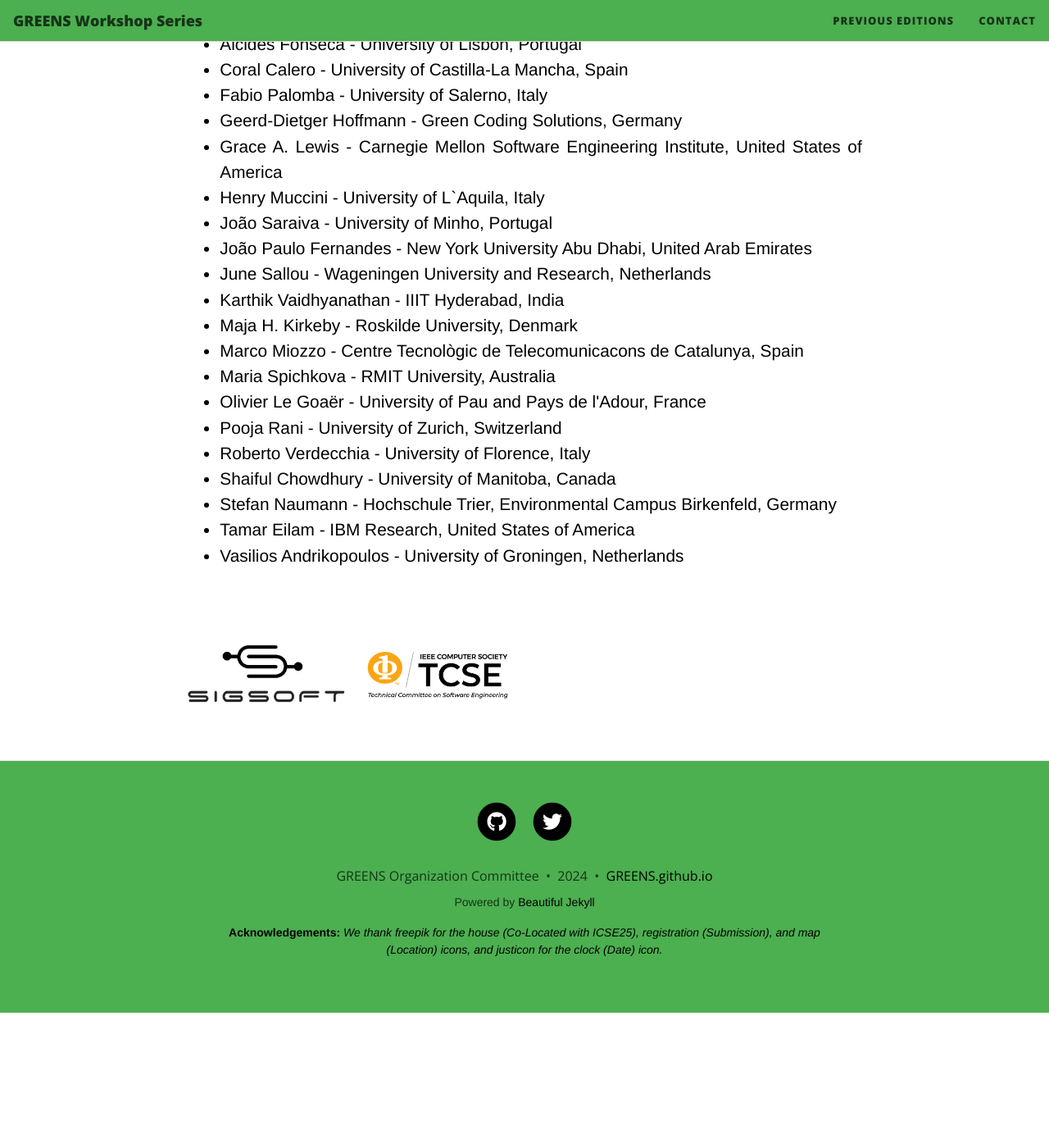
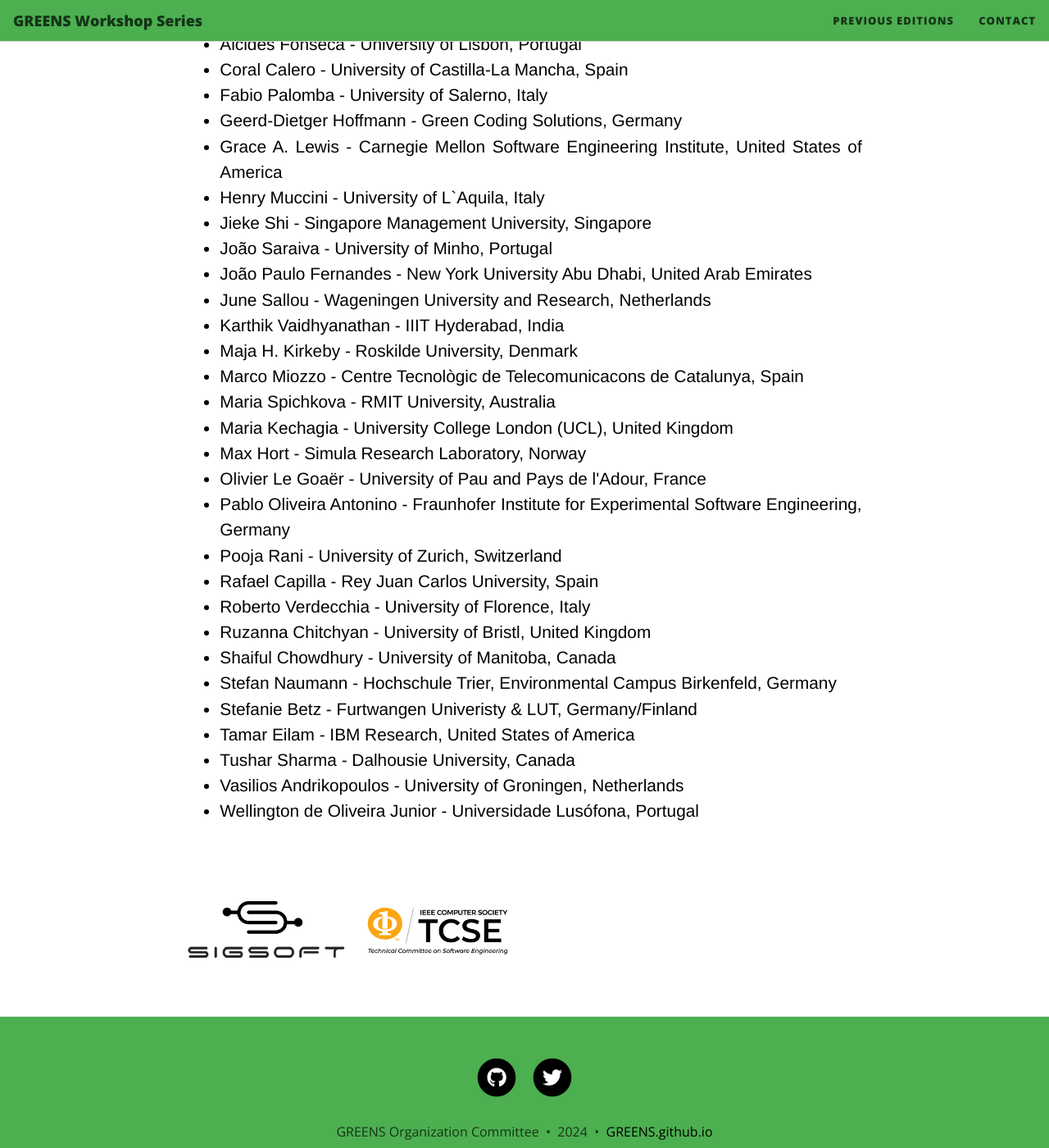
Before and after one commit to greensworkshop/greensworkshop.github.io, a Jekyll site: the page built from index.html, in a window 1280 px wide and 1400 px high, scrolled down 3903 px. Shown: the whole window at 82% size. Built offline with Jekyll 4.4.1, drawn with Linux system fonts in a browser that asks for light colours; nearby versions of some CDN libraries; the list of posts is cut into pages by our own code; before the commit the page ends 5138 px from its top, so only the background shows below that.

Commit message:
update PC

```diff
--- a/index.html
+++ b/index.html
@@ -138,6 +138,7 @@ Catalunya-BarcelonaTech</li>
   <li>Geerd-Dietger Hoffmann - Green Coding Solutions, Germany</li>
   <li>Grace A. Lewis - Carnegie Mellon Software Engineering Institute, United States of America</li>
   <li>Henry Muccini	- University of L`Aquila, Italy </li>
+  <li>Jieke Shi - Singapore Management University, Singapore</li>
   <li>João Saraiva	- University of Minho, Portugal </li>
   <li>João Paulo Fernandes - New York University Abu Dhabi, United Arab Emirates</li>
   <li>June Sallou	- Wageningen University and Research, Netherlands </li>
@@ -145,13 +146,21 @@ Catalunya-BarcelonaTech</li>
   <li>Maja H. Kirkeby	- Roskilde University, Denmark </li>
   <li>Marco Miozzo - Centre Tecnològic de Telecomunicacons de Catalunya, Spain</li>
   <li>Maria Spichkova - RMIT University, Australia</li>
+  <li>Maria Kechagia - University College London (UCL), United Kingdom</li>
+  <li>Max Hort - Simula Research Laboratory, Norway</li>
   <li>Olivier Le Goaër - University of Pau and Pays de l'Adour, France</li>
+  <li>Pablo Oliveira Antonino - Fraunhofer Institute for Experimental Software Engineering, Germany</li>
   <li>Pooja Rani - University of Zurich, Switzerland</li>
+  <li>Rafael Capilla - Rey Juan Carlos University, Spain</li>
   <li>Roberto Verdecchia - University of Florence, Italy</li>
+  <li>Ruzanna	Chitchyan	- University of Bristl, United Kingdom</li>
   <li>Shaiful Chowdhury	- University of Manitoba, Canada</li>
   <li>Stefan Naumann - Hochschule Trier, Environmental Campus Birkenfeld, Germany</li>
+  <li>Stefanie Betz - Furtwangen Univeristy & LUT, Germany/Finland</li>
   <li>Tamar Eilam	- IBM Research, United States of America </li>
+  <li>Tushar	Sharma - Dalhousie University, Canada</li>
   <li>Vasilios Andrikopoulos - University of Groningen, Netherlands</li>
+  <li>Wellington de Oliveira Junior - Universidade Lusófona, Portugal</li>
 </ul>
 
 <!-- Footer -->
```
